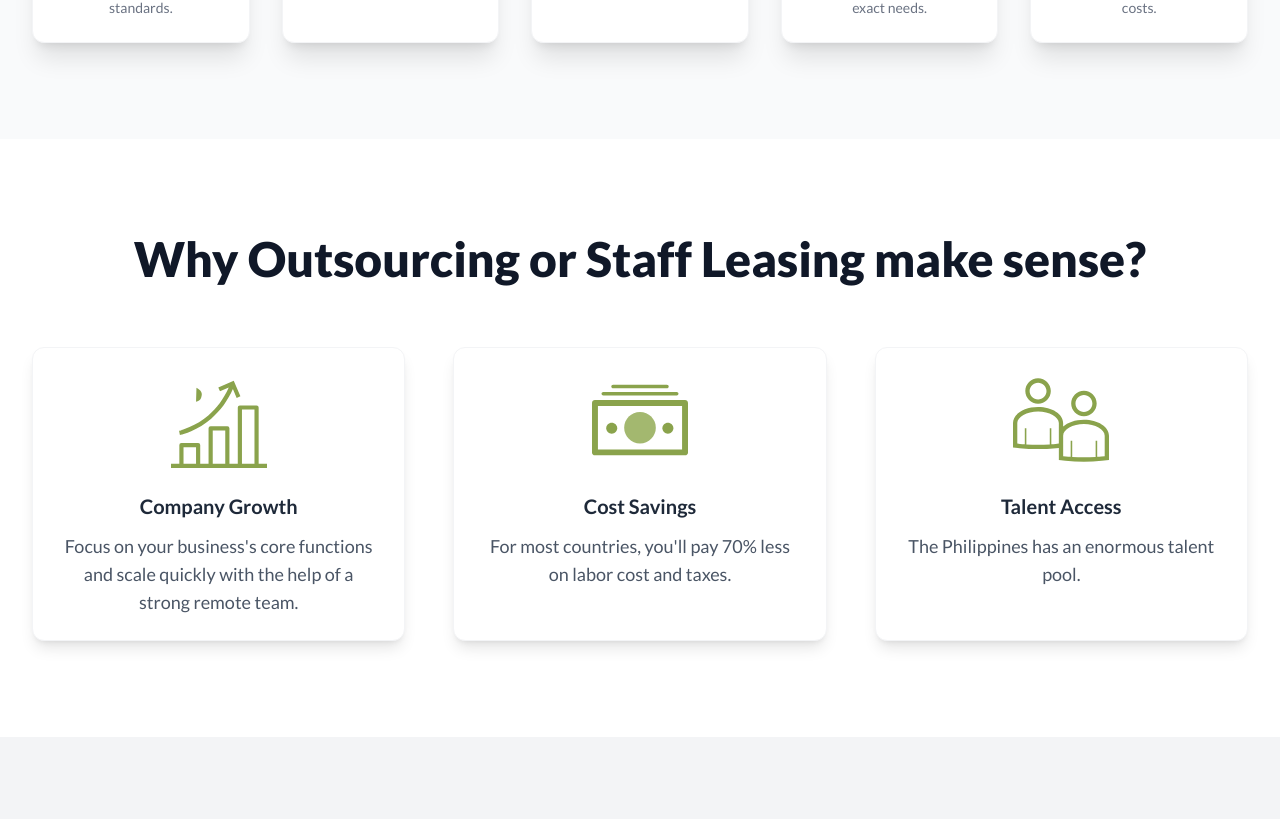
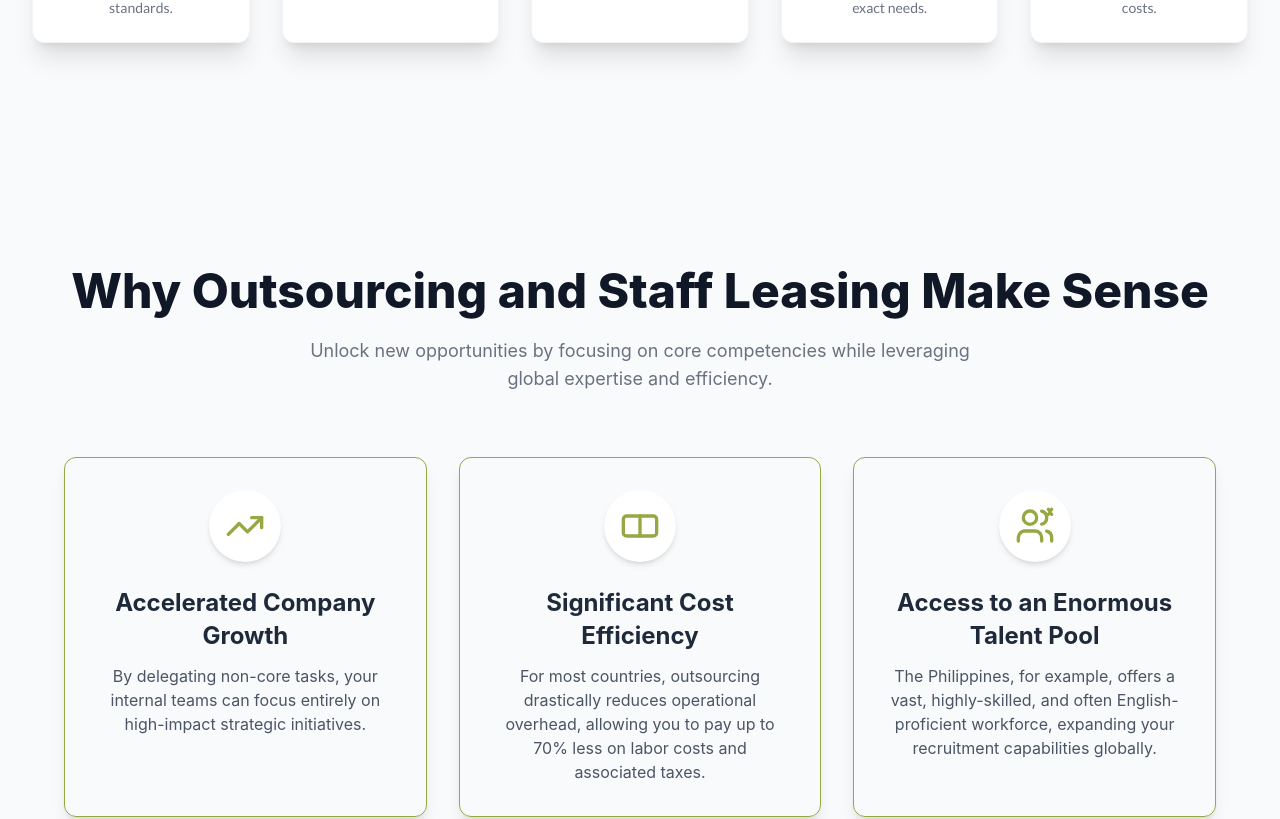
Before and after one commit to Easin-Dev/teamdev360, a Next.js app: page / in a window 1280 px wide. Shown: the part 1179-1998 px from the top of the page. Built offline with nearby package versions, Linux system fonts and the light colour scheme.

Commit message:
update a this page

```diff
--- a/src/components/WhyOutsourcingSection.jsx
+++ b/src/components/WhyOutsourcingSection.jsx
@@ -1,115 +1,102 @@
-"use client";
 import React from 'react';
 
-// --- WhyOutsourcingSection Component ---
-const WhyOutsourcingSection = () => {
+// --- Custom Modern SVG Icons ---
+// Note: In a real project, you would import these from 'lucide-react' or a similar library.
+// We define them inline here for the single-file mandate.
 
-    // Accent colors
-    const accentColor = "#8AA34C"; // Main green color (Olive Green)
-    const secondaryColor = "#A3B86F"; // Lighter shade for highlights
+const IconTrendingUp = (props) => (
+  <svg {...props} xmlns="http://www.w3.org/2000/svg" width="24" height="24" viewBox="0 0 24 24" fill="none" stroke="currentColor" strokeWidth="2" strokeLinecap="round" strokeLinejoin="round">
+    <polyline points="22 7 13.5 15.5 8.5 10.5 2 17" />
+    <polyline points="16 7 22 7 22 13" />
+  </svg>
+);
 
-    // Feature data
-    const reasons = [
+const IconWalletMinimal = (props) => (
+  <svg {...props} xmlns="http://www.w3.org/2000/svg" width="24" height="24" viewBox="0 0 24 24" fill="none" stroke="currentColor" strokeWidth="2" strokeLinecap="round" strokeLinejoin="round">
+    <rect width="20" height="12" x="2" y="6" rx="2" />
+    <path d="M12 6V18" />
+  </svg>
+);
+
+const IconUsersSparkle = (props) => (
+  <svg {...props} xmlns="http://www.w3.org/2000/svg" width="24" height="24" viewBox="0 0 24 24" fill="none" stroke="currentColor" strokeWidth="2" strokeLinecap="round" strokeLinejoin="round">
+    <path d="M16 21v-2a4 4 0 0 0-4-4H6a4 4 0 0 0-4 4v2" />
+    <circle cx="9" cy="7" r="4" />
+    <path d="M22 21v-2a4 4 0 0 0-3-3.87" />
+    <path d="M16 3.13a4 4 0 0 1 0 7.75" />
+    <path d="M22 2l-1 1-1-1" />
+    <path d="M20 5l1-1 1 1" />
+  </svg>
+);
+
+const FeatureCard = ({ icon: Icon, title, description, color }) => {
+  const bgColor = `bg-${color}-50`;
+  const iconColor = `text-[#95A844]`;
+  const hoverBg = `hover:bg-${color}-100`;
+
+  return (
+    <div className={`p-6 md:p-8 rounded-xl shadow-lg transition-all duration-300 ${bgColor} ${hoverBg} transform hover:scale-[1.02] border border-[#95A844] flex flex-col items-center text-center`}>
+      <div className={`p-4 rounded-full ${iconColor} bg-white shadow-md mb-6 transition-all duration-300`}>
+        <Icon className="w-8 h-8 md:w-10 md:h-10" />
+      </div>
+      <h3 className="text-xl md:text-2xl font-bold text-gray-800 mb-3 leading-snug">
+        {title}
+      </h3>
+      <p className="text-gray-600 text-base">
+        {description}
+      </p>
+    </div>
+  );
+};
+
+export default function App() {
+  const features = [
     {
-            title: "Company Growth",
-            // Translated description from Bengali: "Focus on your business's core functions and scale quickly with the help of a strong remote team."
-            description: "Focus on your business's core functions and scale quickly with the help of a strong remote team.",
-            icon: (
-                // Icon 1: Company Growth (Bar Chart and Arrow)
-                <svg preserveAspectRatio="xMidYMid meet" data-bbox="10 10 180 180" viewBox="10 10 180 180" height="200" width="200" xmlns="http://www.w3.org/2000/svg" role="presentation" aria-hidden="true">
-                    <g>
-                        {/* Bars and base */}
-                        <path d="M64.783 190v-43.043a3.913 3.913 0 0 0-3.913-3.913H29.565a3.913 3.913 0 0 0-3.913 3.913V190h7.826v-39.13h23.478V190h7.827z" fill={accentColor}></path>
-                        <path d="M119.565 190v-74.348a3.913 3.913 0 0 0-3.913-3.913H84.348a3.913 3.913 0 0 0-3.913 3.913V190h7.826v-70.435h23.478V190h7.826z" fill={accentColor}></path>
-                        <path d="M174.348 190V76.522a3.913 3.913 0 0 0-3.913-3.913H139.13a3.913 3.913 0 0 0-3.913 3.913V190h7.826V80.435h23.478V190h7.827z" fill={accentColor}></path>
-                        <path fill={accentColor} d="M190 182.174V190H10v-7.826h180z"></path>
-
-                        {/* Arrow/Growth Line */}
-                        <path d="M126.077 42.087l7.043 16.435 7.043-3.13-12.522-28.957-28.955 12.521 3.13 7.043 16.435-7.043c-9.391 21.13-21.913 38.348-38.348 52.435-10.957 9.391-23.478 16.435-35.217 21.913L32.947 118c-2.348.783-3.13.783-3.913 1.565l-3.913.783 1.565 7.826 3.913-.783c.783 0 2.348-.783 4.696-1.565 3.913-1.565 7.826-2.348 12.522-4.696 12.522-5.478 25.826-13.304 37.565-23.478 17.217-14.869 30.521-32.869 40.695-55.565z" fill={accentColor}></path>
-
-                        {/* Small Top element */}
-                        <path d="M56.957 65.565c3.913-.783 7.826-3.13 9.391-7.043 3.913-8.609 0-14.087-8.609-18.783-.783-.783 0-3.913-1.565s-3.13-1.565-3.913-2.348c-4.696-2.348-6.261-4.696-4.696-7.826 2.348-3.913 10.957-3.913 14.087-1.565l3.13 2.348 4.696-6.261L64 19.391l-7.043-2.348V10H49.13v7.043c-4.696.783-8.609 3.13-10.957 7.826-3.913 8.609 0 14.087 8.609 18.783 1.565.783.783.783 3.913 2.348s3.13 1.565 3.913 1.565c5.478 2.348 6.261 4.696 4.696 7.826-1.565 3.913-10.957 3.913-14.087 1.565l-3.13-2.348-4.696 6.261 3.13 2.348c2.348 1.565 5.478 2.348 8.609 3.13v6.261h7.826v-7.043z" fill={accentColor}></path>
-                    </g>
-                </svg>
-            )
+      icon: IconTrendingUp,
+      title: "Accelerated Company Growth",
+      description: "By delegating non-core tasks, your internal teams can focus entirely on high-impact strategic initiatives.",
+      color: "green",
     },
     {
-            title: "Cost Savings",
-            description: "For most countries, you'll pay 70% less on labor cost and taxes.",
-            icon: (
-                // Icon 2: Cost Savings (Banknotes)
-                <svg preserveAspectRatio="xMidYMid meet" data-bbox="47 61 105.999 78" viewBox="47 61 105.999 78" height="200" width="200" xmlns="http://www.w3.org/2000/svg" role="presentation" aria-hidden="true">
-                    <g>
-                        {/* Main note body and outlines */}
-                        <path d="M149.731 139H50.269c-1.806 0-3.269-1.452-3.269-3.243V81.204c0-1.791 1.464-3.243 3.269-3.243h99.461c1.806 0 3.269 1.452 3.269 3.243v54.553c.001 1.791-1.463 3.243-3.268 3.243zm-96.192-6.486h92.922V84.447H53.539v48.067z" fill={accentColor}></path>
-                        <path fill={accentColor} d="M104.15 108.48c0 2.274-1.858 4.117-4.15 4.117-2.292 0-4.15-1.843-4.15-4.117s1.858-4.117 4.15-4.117c2.292 0 4.15 1.843 4.15 4.117z"></path>
-                        <path d="M140.472 73.037H59.528a2.014 2.014 0 0 1-2.022-2.006c0-1.108.905-2.006 2.022-2.006h80.944c1.117 0 2.022.898 2.022 2.006a2.014 2.014 0 0 1-2.022 2.006z" fill={accentColor}></path>
-                        <path d="M129.685 65.012h-59.37c-1.117 0-2.022-.898-2.022-2.006S69.197 61 70.315 61h59.371c1.117 0 2.022.898 2.022 2.006s-.905 2.006-2.023 2.006z" fill={accentColor}></path>
-                        <path fill={accentColor} d="M74.849 109.201c0 3.329-2.72 6.027-6.076 6.027-3.356 0-6.076-2.698-6.076-6.027s2.72-6.027 6.076-6.027c3.356 0 6.076 2.698 6.076 6.027z"></path>
-                        <path fill={accentColor} d="M136.872 109.201c0 3.329-2.72 6.027-6.076 6.027-3.356 0-6.076-2.698-6.076-6.027s2.72-6.027 6.076-6.027c3.356 0 6.076 2.698 6.076 6.027z"></path>
-
-                        {/* Central circular detail */}
-                        <path fill={secondaryColor} d="M117.474 108.48c0 9.573-7.823 17.334-17.474 17.334-9.65 0-17.474-7.76-17.474-17.334 0-9.573 7.823-17.334 17.474-17.334 9.65 0 17.474 7.76 17.474 17.334z"></path>
-                    </g>
-                </svg>
-            )
+      icon: IconWalletMinimal,
+      title: "Significant Cost Efficiency",
+      description: "For most countries, outsourcing drastically reduces operational overhead, allowing you to pay up to 70% less on labor costs and associated taxes.",
+      color: "indigo",
     },
     {
-            title: "Talent Access",
-            description: "The Philippines has an enormous talent pool.",
-            icon: (
-                // Icon 3: Talent Access (People Silhouettes)
-                <svg preserveAspectRatio="xMidYMid meet" data-bbox="21.843 32.157 156.313 135.686" xmlns="http://www.w3.org/2000/svg" width="200" height="200" viewBox="21.843 32.157 156.313 135.686" role="presentation" aria-hidden="true">
-                    <g>
-                        {/* Main body of figures */}
-                        <path fill={accentColor} d="M137.337 99.445c-14.252 0-26.578 4.431-33.854 11.295v-5.713c0-14.588-17.93-26.015-40.82-26.015s-40.82 11.427-40.82 26.015v39.729l10.668 1.106a291.66 291.66 0 0 0 30.049 1.549c9.792 0 19.589-.491 29.315-1.474l4.641-.469v19.719l10.613 1.102a291.794 291.794 0 0 0 30.097 1.554c9.778 0 19.559-.49 29.269-1.47l11.661-1.177v-39.737c.001-14.587-17.929-26.014-40.819-26.014zm-40.856 38.989l-5.309.536c-2.3.232-4.605.433-6.912.609v-25.966h-2.546v26.133a285.175 285.175 0 0 1-38.104.011v-26.144h-2.546v25.978a284.205 284.205 0 0 1-7.832-.695l-4.388-.454v-33.416c0-10.306 15.486-19.013 33.818-19.013S96.48 94.72 96.48 105.026v33.408zm74.674 20.432l-5.361.54c-2.283.231-4.57.429-6.859.604v-26.207h-2.546v26.375a285.343 285.343 0 0 1-38.104.012v-26.387h-2.546v26.221a280.505 280.505 0 0 1-7.887-.7l-4.333-.449v-33.416c0-10.306 15.486-19.012 33.818-19.012s33.818 8.706 33.818 19.012v33.407z"></path>
-
-                        {/* Heads */}
-                        <path fill={accentColor} d="M137.337 94.011c11.447 0 20.76-9.312 20.76-20.76s-9.313-20.76-20.76-20.76-20.76 9.312-20.76 20.76 9.313 20.76 20.76 20.76zm0-34.517c7.586 0 13.758 6.172 13.758 13.758s-6.171 13.758-13.758 13.758-13.758-6.172-13.758-13.758 6.171-13.758 13.758-13.758z"></path>
-                        <path fill={accentColor} d="M62.663 73.677c11.447 0 20.76-9.312 20.76-20.76s-9.313-20.76-20.76-20.76-20.76 9.312-20.76 20.76 9.313 20.76 20.76 20.76zm0-34.517c7.586 0 13.758 6.172 13.758 13.758S70.25 66.675 62.663 66.675s-13.758-6.172-13.758-13.758S55.077 39.16 62.663 39.16z"></path>
-                    </g>
-                </svg>
-            )
+      icon: IconUsersSparkle,
+      title: "Access to an Enormous Talent Pool",
+      description: "The Philippines, for example, offers a vast, highly-skilled, and often English-proficient workforce, expanding your recruitment capabilities globally.",
+      color: "teal",
     },
   ];
 
   return (
-        <section className="py-16 md:py-24 bg-white font-lato">
-            <div className="max-w-7xl mx-auto px-4 sm:px-6 lg:px-8">
-                <h2 className="text-3xl md:text-5xl font-extrabold text-center mb-16 text-gray-900">
-                    Why Outsourcing or Staff Leasing make sense?
+    <div className="min-h-screen bg-gray-50 flex items-center justify-center p-4 sm:p-8 font-[Inter]">
+      <div className="max-w-6xl w-full">
+        {/* Header Section */}
+        <header className="text-center mb-12 md:mb-16">
+          <h2 className="text-3xl sm:text-4xl md:text-5xl font-extrabold text-gray-900 leading-tight">
+            Why Outsourcing and Staff Leasing Make Sense
           </h2>
+          <p className="mt-4 text-lg text-gray-500 max-w-2xl mx-auto">
+            Unlock new opportunities by focusing on core competencies while leveraging global expertise and efficiency.
+          </p>
+        </header>
 
-                <div className="grid grid-cols-1 md:grid-cols-3 gap-8 md:gap-12">
-                    {reasons.map((reason, index) => (
-                        <div
+        {/* Features Grid */}
+        <div className="grid grid-cols-1 md:grid-cols-3 gap-8">
+          {features.map((feature, index) => (
+            <FeatureCard
               key={index}
-                            className="text-center p-6 border border-gray-100 rounded-xl shadow-lg
-                                       hover:shadow-2xl hover:border-green-300 transition duration-300
-                                       transform hover:scale-[1.03] cursor-pointer bg-white"
-                        >
-
-                            {/* Icon Container */}
-                            <div className="w-24 h-24 mx-auto mb-6 flex items-center justify-center">
-                                {/* Direct SVG rendering */}
-                                {reason.icon}
-                            </div>
-
-                            {/* Feature Title */}
-                            <h3 className="text-xl font-bold mb-3 text-gray-800">{reason.title}</h3>
-
-                            {/* Description */}
-                            {reason.description && (
-                                <p className="text-lg text-gray-600 max-w-xs mx-auto">
-                                    {reason.description}
-                                </p>
-                            )}
-                        </div>
+              icon={feature.icon}
+              title={feature.title}
+              description={feature.description}
+              color={feature.color}
+            />
           ))}
         </div>
       </div>
-        </section>
+    </div>
   );
-};
-
-export default WhyOutsourcingSection;
+}
```
Lines whose indentation alone changed are shown as unchanged.
